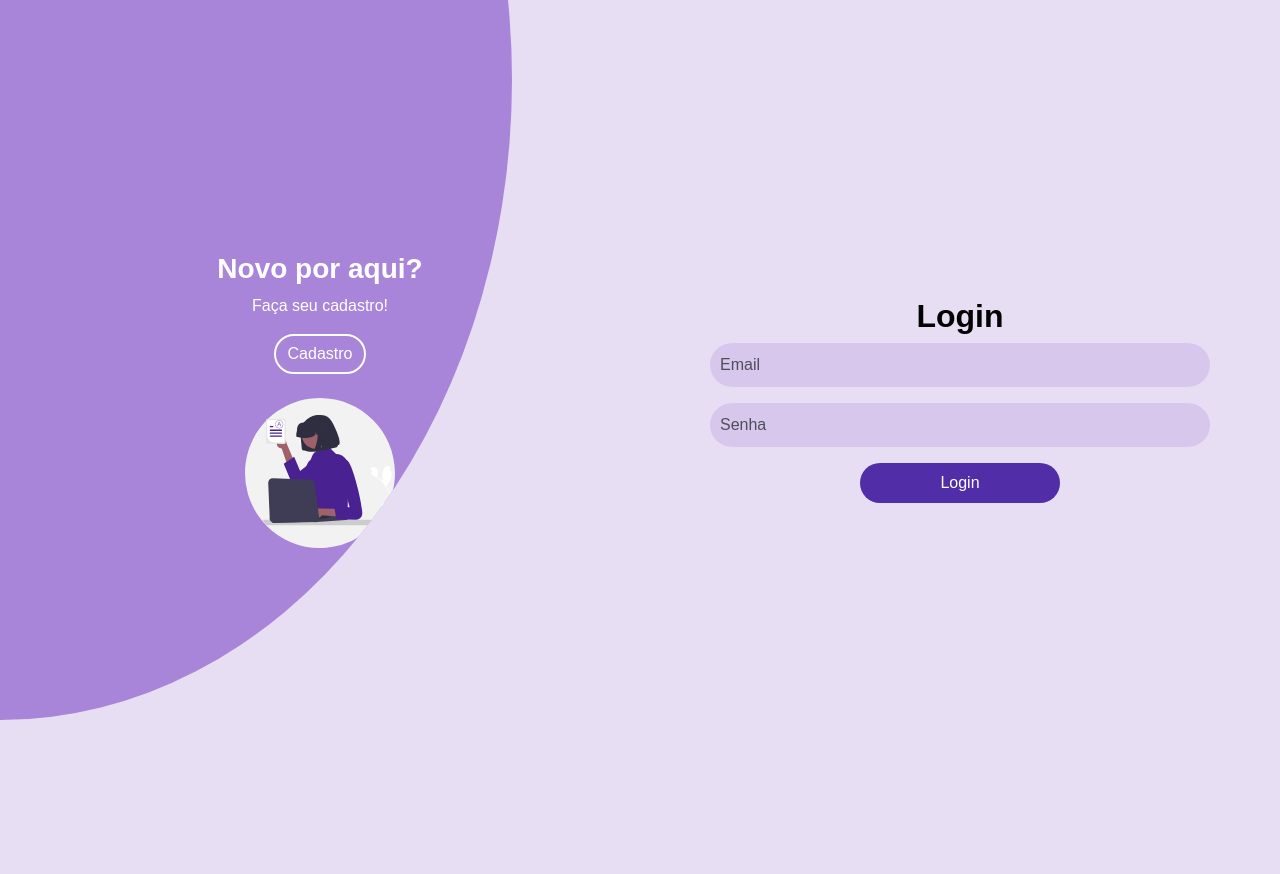
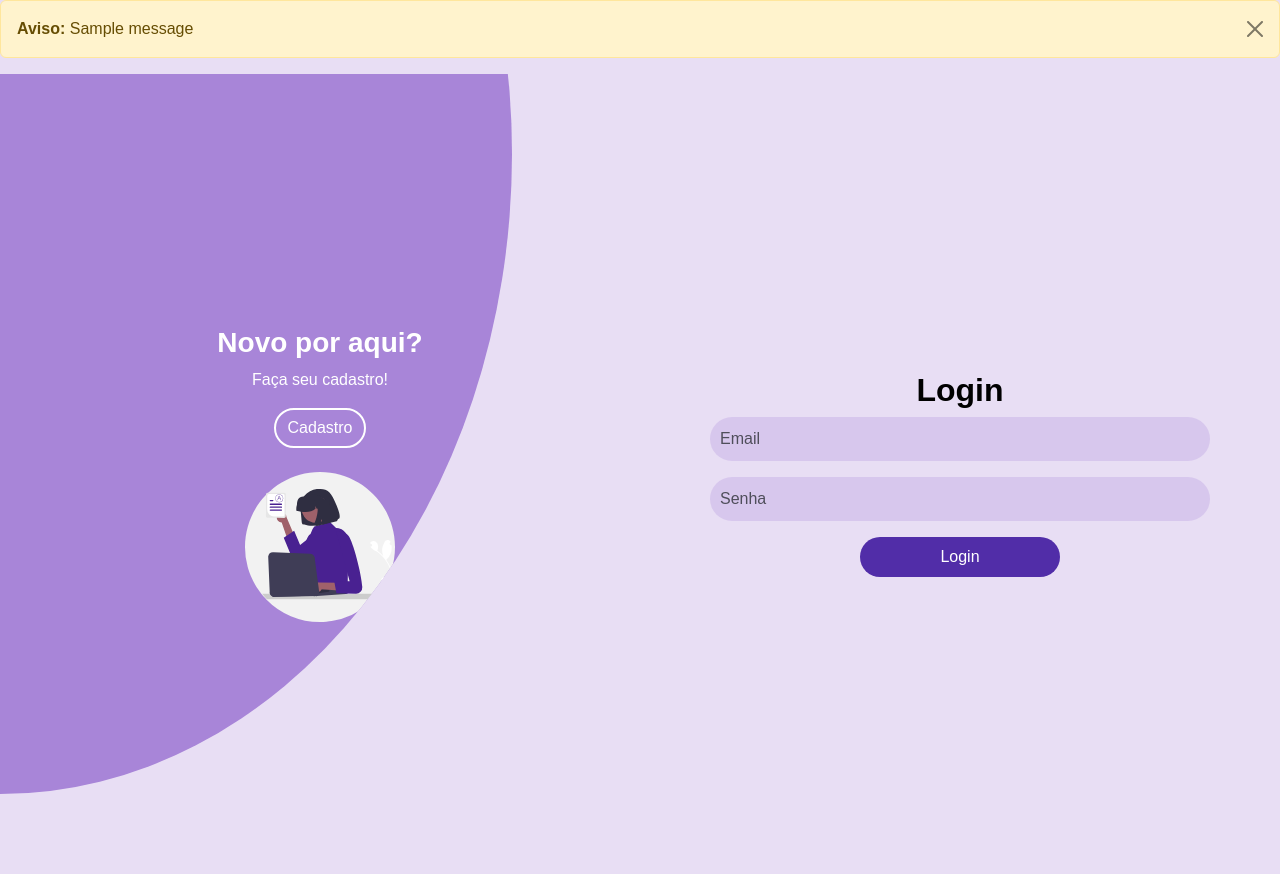
Before and after one commit to vinimarques7/projeto-FDS, a Django app: page /loginP/ in a window 1280 px wide. Before the commit the page ends 720 px from the top, so only its background shows below. Run offline with Django 5.2, Linux system fonts and the light colour scheme; tables that the repository leaves empty hold one stand-in row (values such as "Sample post"); one stand-in notice (Sample message) is shown.

Commit message:
Add error message display to registration and login pages

```diff
--- a/which_teacher_app/templates/loginProfessor.html
+++ b/which_teacher_app/templates/loginProfessor.html
@@ -10,6 +10,15 @@
     <title>Login Professor</title>
 </head>
 <body>
+      <!-- Exibir mensagem de erro se houver -->
+{% if messages %}
+<div class="alert alert-warning alert-dismissible fade show" role="alert">
+    {% for message in messages %}
+        <strong>Aviso:</strong> {{ message }}
+        <button type="button" class="btn-close" data-bs-dismiss="alert" aria-label="Close"></button>
+    {% endfor %}
+</div>
+{% endif %}
     <div class="container-fluid vh-100">
         <div class="row h-100">
             <!-- Seção de Cadastro -->
--- a/which_teacher_app/views.py
+++ b/which_teacher_app/views.py
@@ -1,5 +1,7 @@
 from django.shortcuts import render, redirect, get_object_or_404
 from .models import Professor, Horario,Aluno, Turma, Lembrete
+from django.contrib import messages
+
 from django.contrib import messages
 
 def cadastro_professor(request):
@@ -14,6 +16,12 @@ def cadastro_professor(request):
         comunicacao = request.POST.getlist('comunicacao')
         genero = request.POST.get('genero')
 
+       # Verifica se o email já está cadastrado
+        if Professor.objects.filter(email=email).exists():
+            messages.error(request, 'Este email já está cadastrado. Por favor, utilize outro email.')
+            return render(request, 'cadastroProfessor.html')
+
+        # Criação do novo professor
         professor = Professor(
             nome=nome,
             celular=celular,
@@ -26,8 +34,12 @@ def cadastro_professor(request):
             genero=genero
         )
         professor.save()
+
+        # Redireciona para a página de login
         return redirect('loginP')
+
     return render(request, 'cadastroProfessor.html')
+
 
 def loginP(request):
     if request.method == 'POST':
```
Also changed, not shown: which_teacher_app/templates/cadastroProfessor.html (+10 -0 lines).
